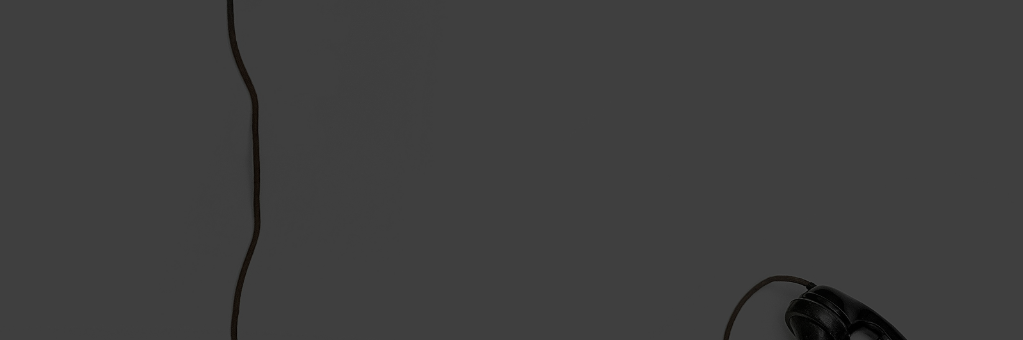
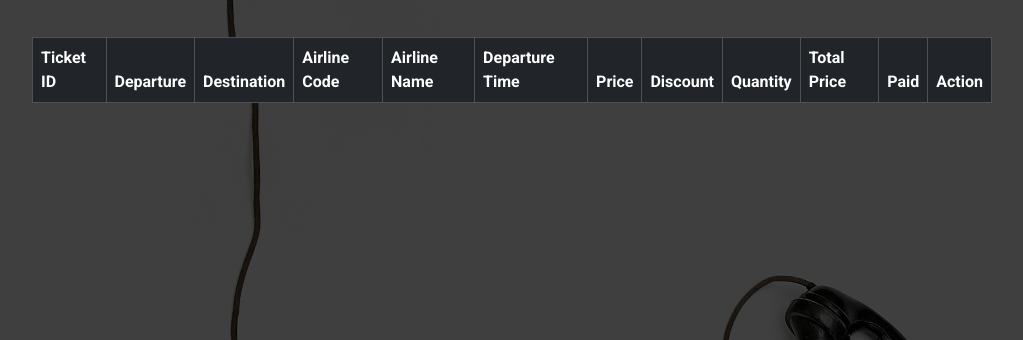
Before and after one commit to tinedao/bookFlightTicket, a PHP site: page /cart.php in a window 1280 px wide. Shown: the part 97-437 px from the top of the page, without its empty margins (128-1151 px from the left). Run offline with PHP 8.4, Linux system fonts and the light colour scheme; data comes from the database, SQL or seed files in the repository; both versions use the stored data as it was after the commit; lists and menus that the app fills with data are empty; some libraries are stand-ins or nearby versions.

Commit message:
add action Order Payment cart detailPro changle product changle sql

```diff
--- a/cart.php
+++ b/cart.php
@@ -1,7 +1,11 @@
 <?php
-    include 'config/connect.php';
+
+include 'config/connect.php';
     include 'layout/header.php';
     include 'layout/navbar.php';
+    $sql = "SELECT ticket_id, departure, destination, airline_code, airline_name, departure_time, price, discount, quantity, paid, total_price FROM ticket_cart_view WHERE username = ? AND paid = 0";
+    $stmt = $conn->prepare($sql); $stmt->bind_param("s", $username);
+    $stmt->execute(); $result = $stmt->get_result();
 ?>
 <style>
     .bgPages{
@@ -11,4 +15,50 @@
 <div class="bgPages"></div>
 
 
-<?php include 'layout/footer.php'; ?>
+    <div class="w-75 mx-auto">
+    <table class="table table-bordered">
+        <thead class="table-dark">
+            <tr>
+                <th scope="col">Ticket ID</th>
+                <th scope="col">Departure</th>
+                <th scope="col">Destination</th>
+                <th scope="col">Airline Code</th>
+                <th scope="col">Airline Name</th>
+                <th scope="col">Departure Time</th>
+                <th scope="col">Price</th>
+                <th scope="col">Discount</th>
+                <th scope="col">Quantity</th>
+                <th scope="col">Total Price</th>
+                <th scope="col">Paid</th>
+                <th scope="col">Action</th>
+            </tr>
+        </thead>
+        <tbody>
+            <?php while ($row = $result->fetch_assoc()) { ?>
+                <tr>
+                    <td><?php echo $row['ticket_id']; ?></td>
+                    <td><?php echo $row['departure']; ?></td>
+                    <td><?php echo $row['destination']; ?></td>
+                    <td><?php echo $row['airline_code']; ?></td>
+                    <td><?php echo $row['airline_name']; ?></td>
+                    <td><?php echo $row['departure_time']; ?></td>
+                    <td><?php echo $row['price']; ?></td>
+                    <td><?php echo $row['discount'] * 100; ?>%</td>
+                    <td><?php echo $row['quantity']; ?></td>
+                    <td><?php echo $row['total_price']; ?></td>
+                    <td><?php echo $row['paid'] ? 'Yes' : 'No'; ?></td>
+                    <td>
+                        <?php if (!$row['paid']) { ?>
+                            <form action="handlePayment.php" method="post">
+                                <input type="hidden" name="ticket_id" value="<?php echo $row['ticket_id']; ?>">
+                                <input type="hidden" name="total_price" value="<?php echo $row['total_price']; ?>">
+                                <button type="submit" class="btn btn-success">Thanh toán</button>
+                            </form>
+                        <?php } ?>
+                    </td>
+                </tr>
+            <?php } ?>
+        </tbody>
+    </table>
+    </div>
+    <?php include 'layout/footer.php'; ?>
```
Also changed, not shown: action/handleOrder.php (added, +11 -0 lines), action/handlePayment.php (added, +44 -0 lines), detailPro.php (+15 -0 lines), flighttickets.sql (+108 -40 lines), products.php (+9 -6 lines), Readme.txt (added).
